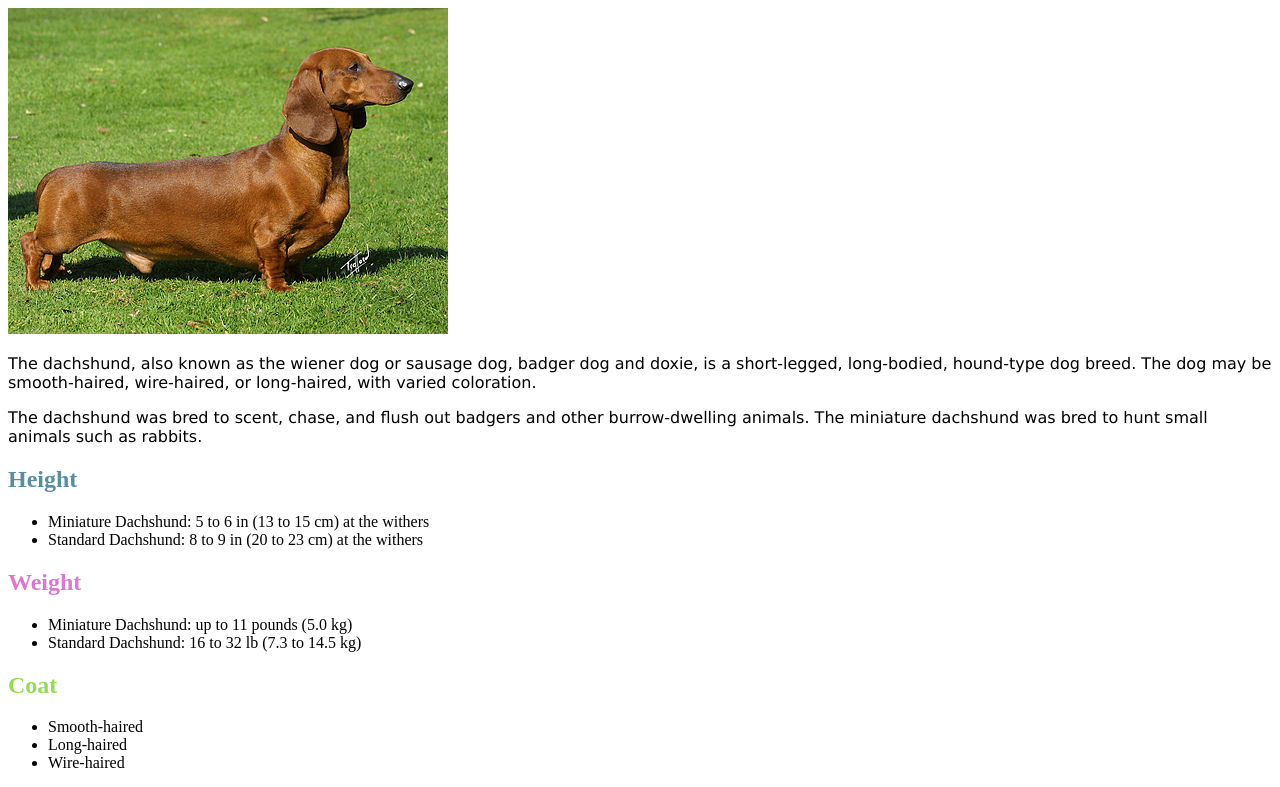
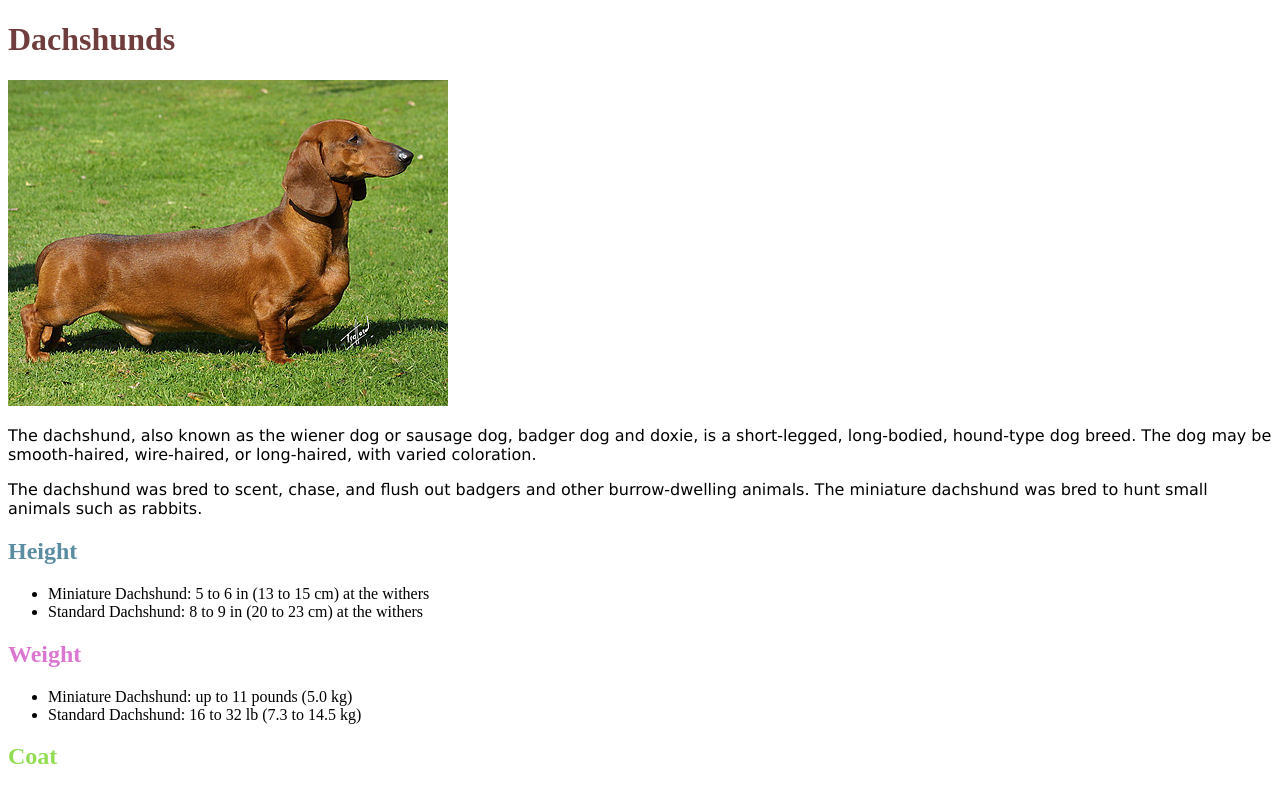
Before and after one commit to annieryan3/annieryan3.github.io, a plain HTML site: page projects/article/index.html in a window 1280 px wide. Shown: the top 787 px of the page. Drawn offline with Linux system fonts and the light colour scheme; files that its build step writes are made by us from their sources.

Commit message:
Update index.html

```diff
--- a/projects/article/index.html
+++ b/projects/article/index.html
@@ -8,7 +8,7 @@
       <link rel="stylesheet" href="style.css">
    </head>
    <BODY>
-
+   <h1 style=color:rgb(112,61,61); style=font-size:x-large> Dachshunds</h1>
    <img src="img/dachshund.jpg" alt="Dachshund">
    <p style="font-family: 'Lucida Sans', 'Lucida Sans Regular', 'Lucida Grande', 'Lucida Sans Unicode', Geneva, Verdana, sans-serif;"> The dachshund, also known as the wiener dog or sausage dog, badger dog and doxie, is a short-legged, long-bodied, hound-type dog breed. The dog may be smooth-haired, wire-haired, or long-haired, with varied coloration.</p>
    <p style="font-family: 'Lucida Sans', 'Lucida Sans Regular', 'Lucida Grande', 'Lucida Sans Unicode', Geneva, Verdana, sans-serif;">The dachshund was bred to scent, chase, and flush out badgers and other burrow-dwelling animals. The miniature dachshund was bred to hunt small animals such as rabbits.</p>
```
